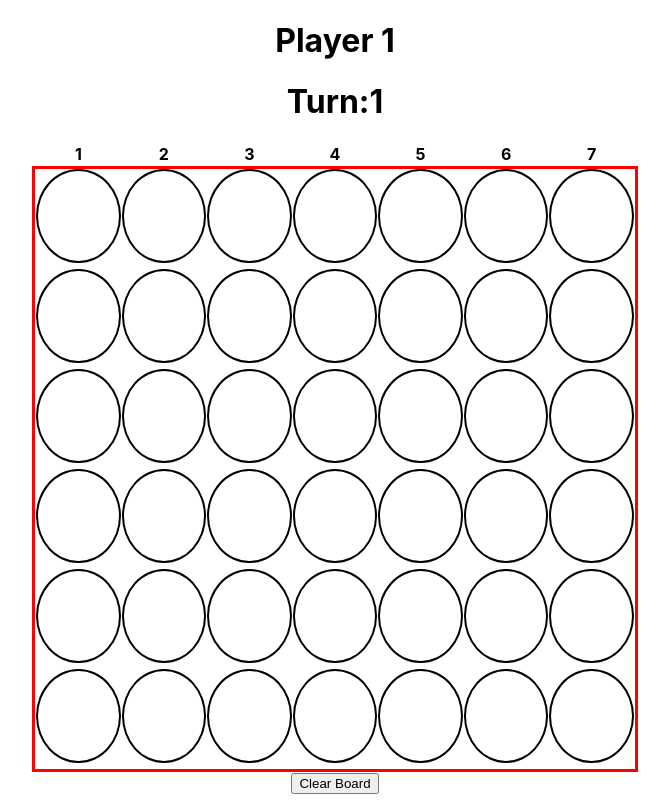
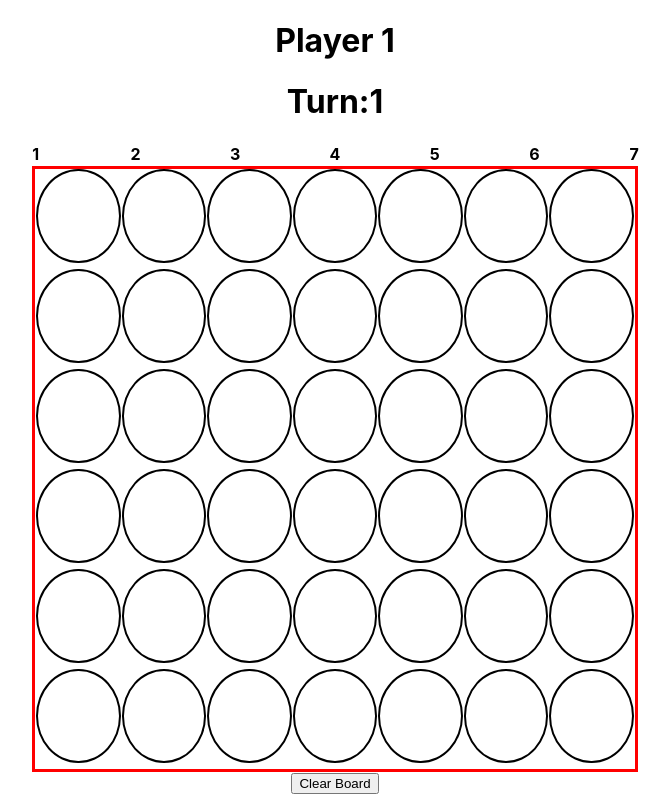
Before and after one commit to timeminker/The_Game_Room, a React (Create React App) app in the folder the_game_room/: page / in a window 1280 px wide. Both pictures are taken after a click on the item "Connect 4". Shown: the whole page, without its empty margins (305-975 px from the left). Built offline with nearby package versions, Linux system fonts and the light colour scheme; no server answers.

Commit message:
updated CSS

```diff
--- a/the_game_room/src/App.css
+++ b/the_game_room/src/App.css
@@ -42,7 +42,7 @@ ul {
   display: flex;
   flex-wrap: wrap;
   justify-content: space-evenly;
-  width:600px;
+  width:700px;
 }
 
 .Connect4column{
```
